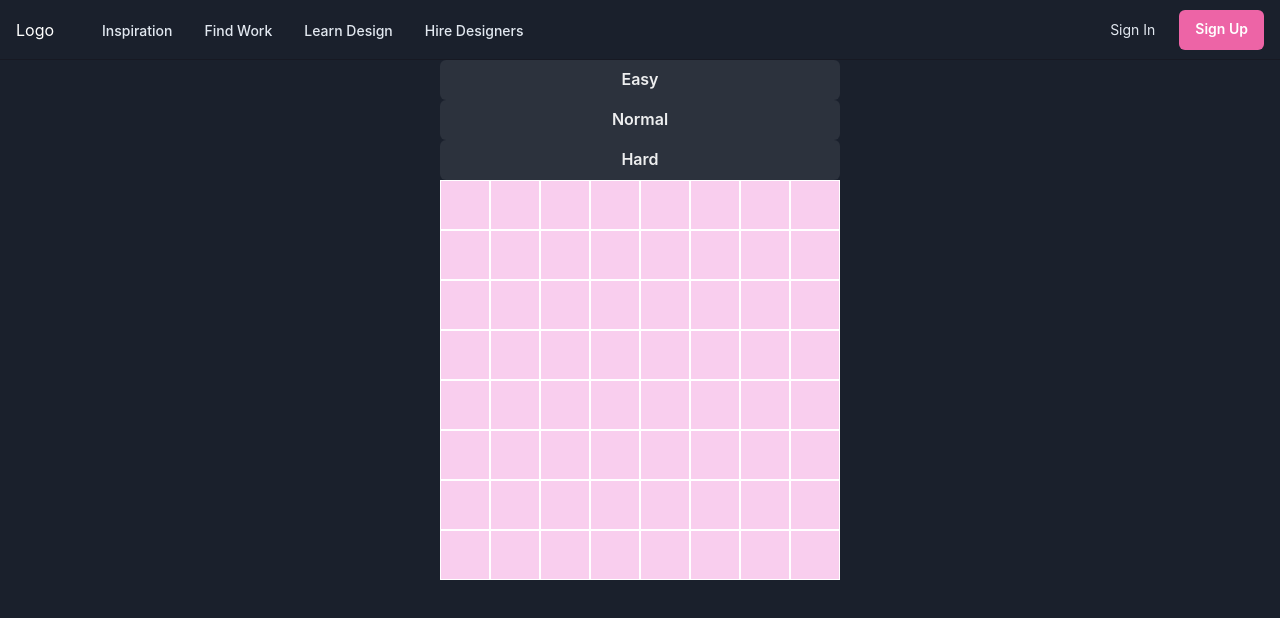
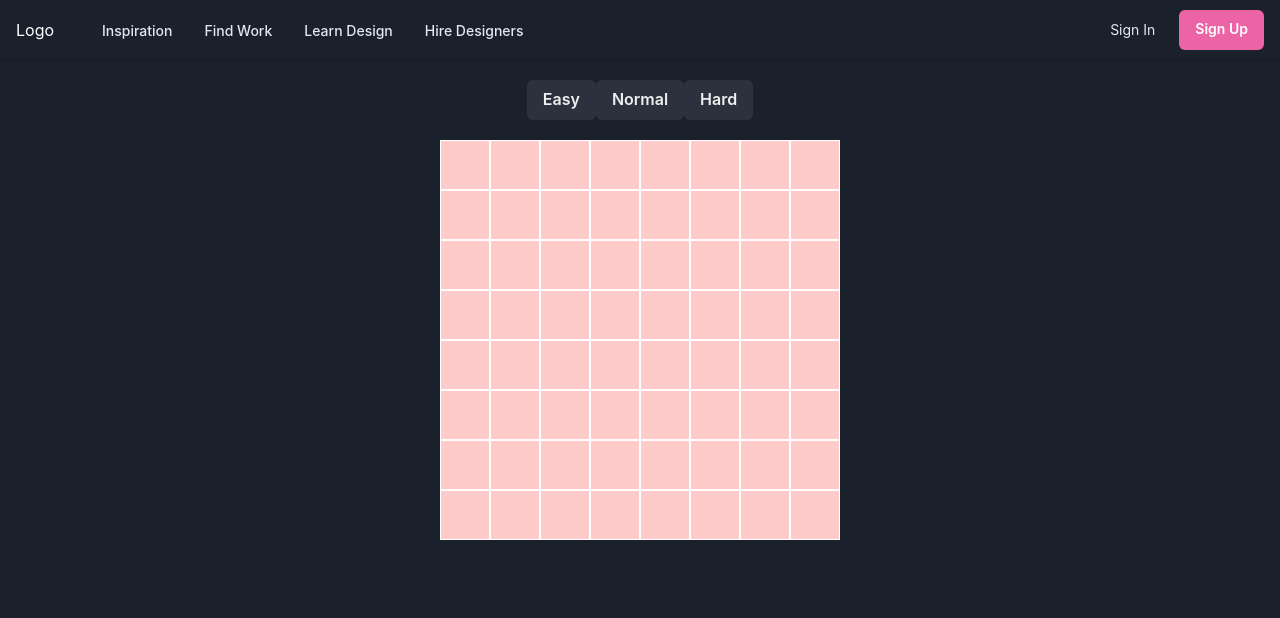
Before and after one commit to miiaharja/minesweeper, a React (Vite) app: page / in a window 1280 px wide. Shown: the top 618 px of the page. Built offline with nearby package versions, Linux system fonts and the light colour scheme.

Commit message:
Expanded game logic

```diff
--- a/package.json
+++ b/package.json
@@ -15,9 +15,11 @@
     "@emotion/styled": "^11.10.5",
     "framer-motion": "^6.5.1",
     "i18next": "^22.0.4",
+    "immer": "^9.0.16",
     "react": "^18.2.0",
     "react-dom": "^18.2.0",
-    "react-i18next": "^12.0.0"
+    "react-i18next": "^12.0.0",
+    "use-immer": "^0.7.0"
   },
   "devDependencies": {
     "@sahodev/eslint-config-sahodev": "^1.1.2",
--- a/src/components/UI/Game/Board.tsx
+++ b/src/components/UI/Game/Board.tsx
@@ -2,9 +2,12 @@
 /* eslint-disable no-continue */
 /* eslint-disable no-param-reassign */
 import { Box } from "@chakra-ui/react";
-import { useEffect, useState } from "react";
+import { useCallback, useEffect, useState } from "react";
+import { useImmer } from "use-immer";
 import { Cell } from "./Cell";
 import { DifficultyEnum } from "./DifficultyEnum";
+import { GameOverAlert } from "./GameOverAlert";
+import { GameWonAlert } from "./GameWonAlert";
 
 export type BoardState = {
   height: number;
@@ -48,13 +51,14 @@ const gameTypes: Record<DifficultyEnum, BoardState> = {
 
 export function Board({ difficulty }: Props) {
   const [board, setBoard] = useState<BoardState>(gameTypes[difficulty]);
-  const [gameState, setGameState] = useState<GameState>({
+  const [gameState, setGameState] = useImmer<GameState>({
     gameStatus: GameStatusEnum.InProgress,
     grid: createNewBoard(board.height, board.width, board.mines),
     minesCount: board.mines,
     revealedCells: 0,
   });
 
+  // Reset state when board config changes
   useEffect(() => {
     setGameState({
       gameStatus: GameStatusEnum.InProgress,
@@ -62,20 +66,35 @@ export function Board({ difficulty }: Props) {
       minesCount: board.mines,
       revealedCells: 0,
     });
-  }, [board.height, board.mines, board.width]);
+  }, [board.height, board.mines, board.width, setGameState]);
 
   useEffect(() => {
     setBoard(gameTypes[difficulty]);
   }, [difficulty]);
 
-  function checkVictory() {
-    const revealed = getRevealed();
-
-    if (revealed >= board.height * board.width - board.mines) {
-      killBoard(GameStatusEnum.Lost);
+  const revealBoard = useCallback(() => {
+    setGameState((draft) => {
+      const currentGrid = draft.grid;
+      for (const row of currentGrid) {
+        for (const gridCell of row) {
+          gridCell.isRevealed = true;
         }
       }
+    });
+  }, [setGameState]);
 
+  const killBoard = useCallback(
+    (gameStatus: GameStatusEnum) => {
+      setGameState((draft) => {
+        draft.gameStatus = gameStatus;
+      });
+      revealBoard();
+    },
+    [revealBoard, setGameState],
+  );
+
+  // Check victory every time the game state changes
+  useEffect(() => {
     function getRevealed() {
       return gameState.grid
         .reduce((r, v) => {
@@ -85,42 +104,34 @@ export function Board({ difficulty }: Props) {
         .map((v) => v.isRevealed)
         .filter((v) => !!v).length;
     }
-
-  function revealBoard() {
-    const currentGrid = gameState.grid;
-
-    for (const row of currentGrid) {
-      for (const gridCell of row) {
-        gridCell.isRevealed = true;
+    function checkVictory() {
+      const revealed = getRevealed();
+      console.log(gameState.gameStatus);
+      if (
+        revealed >= board.height * board.width - board.mines &&
+        gameState.gameStatus !== 2
+      ) {
+        killBoard(GameStatusEnum.Win);
       }
     }
-
-    setGameState((prev) => prev);
-  }
-
-  function killBoard(gameStatus: GameStatusEnum) {
-    setGameState((prev) => {
-      return { ...prev, gameStatus };
-    });
-    revealBoard();
-  }
+    checkVictory();
+  }, [board, gameState, killBoard, setGameState]);
 
   // Cell click handlers
-  function handleLeftClick(y: number, x: number) {
-    const currentGrid = gameState.grid;
-    const gridCell = currentGrid[x][y];
-    console.log(gridCell);
-
+  function handleLeftClick(y: number, x: number): void {
+    setGameState((draft) => {
+      const currentGrid = draft.grid;
+      const gridCell = currentGrid[y][x];
       gridCell.isClicked = true;
 
       if (gridCell.isRevealed || gridCell.isFlagged) {
-      return false;
+        return;
       }
 
       // Ends game if mine
       if (gridCell.isMine) {
-      // this.killBoard("lost");
-      return false;
+        killBoard(GameStatusEnum.Lost);
+        return;
       }
 
       if (isEmpty(gridCell)) {
@@ -129,13 +140,11 @@ export function Board({ difficulty }: Props) {
 
       gridCell.isFlagged = false;
       gridCell.isRevealed = true;
-
-    checkVictory();
-
-    console.log(gridCell);
+    });
   }
 
   return (
+    <>
       <Box
         display="grid"
         gridTemplateRows={`repeat(${board.height}, 50px)`}
@@ -149,15 +158,16 @@ export function Board({ difficulty }: Props) {
               onClickHandler={() => {
                 handleLeftClick(cell.y, cell.x);
               }}
-            onRightClickHandler={() => {
-              console.log(cell);
-            }}
+              onRightClickHandler={() => {}}
               {...cell}
               neighbourMines={cell.n}
             />
           )),
         )}
       </Box>
+      {gameState.gameStatus === 1 ? <GameWonAlert /> : ""}
+      {gameState.gameStatus === 2 ? <GameOverAlert /> : ""}
+    </>
   );
 }
 
@@ -192,8 +202,6 @@ function revealEmptyNeigbhours(grid: GridCell[][], y: number, x: number) {
   const neighbours = [...getNeighbours(grid, y, x)];
   grid[y][x].isFlagged = false;
   grid[y][x].isRevealed = true;
-
-  console.log(grid);
 
   while (neighbours.length) {
     const neighbourGridCell = neighbours.shift();
@@ -265,6 +273,5 @@ function createNewBoard(rows: number, columns: number, minesCount: number) {
       addGridCell(grid, gridCell);
     }
   }
-  console.log(grid);
   return grid;
 }
--- a/src/components/UI/Game/Cell.tsx
+++ b/src/components/UI/Game/Cell.tsx
@@ -1,4 +1,5 @@
 import { Box } from "@chakra-ui/react";
+import { useEffect } from "react";
 
 type Props = {
   onClickHandler: () => void;
@@ -34,10 +35,14 @@ export function Cell({
     return neighbourMines;
   };
 
+  useEffect(() => {
+    console.log(isRevealed);
+  }, [isRevealed]);
+
   return (
     <Box
       as="button"
-      bg="#F9CEEE"
+      bg={isRevealed ? "#372948" : "#FFCACA"}
       gridColumn={x + 1}
       gridRow={y + 1}
       border="1px solid white"
--- a/src/components/UI/Game/Game.tsx
+++ b/src/components/UI/Game/Game.tsx
@@ -10,11 +10,14 @@ export function Game() {
 
   return (
     <Box display="grid" justifyContent="center">
-      <Button onClick={() => setDifficulty(DifficultyEnum.Easy)}>Easy</Button>
-      <Button onClick={() => setDifficulty(DifficultyEnum.Normal)}>
-        Normal
-      </Button>
-      <Button onClick={() => setDifficulty(DifficultyEnum.Hard)}>Hard</Button>
+      <Box margin="0 auto" p={5}>
+        <Button onClick={() => setDifficulty(DifficultyEnum.Easy)}>Easy</Button>
+        <Button onClick={() => setDifficulty(DifficultyEnum.Normal)}>
+          Normal
+        </Button>
+        <Button onClick={() => setDifficulty(DifficultyEnum.Hard)}>Hard</Button>
+      </Box>
+
       <Board difficulty={difficulty} />
     </Box>
   );
```
Also changed, not shown: 1 other file (tests, documents, lock files or other folders). Lines whose indentation alone changed are shown as unchanged.
